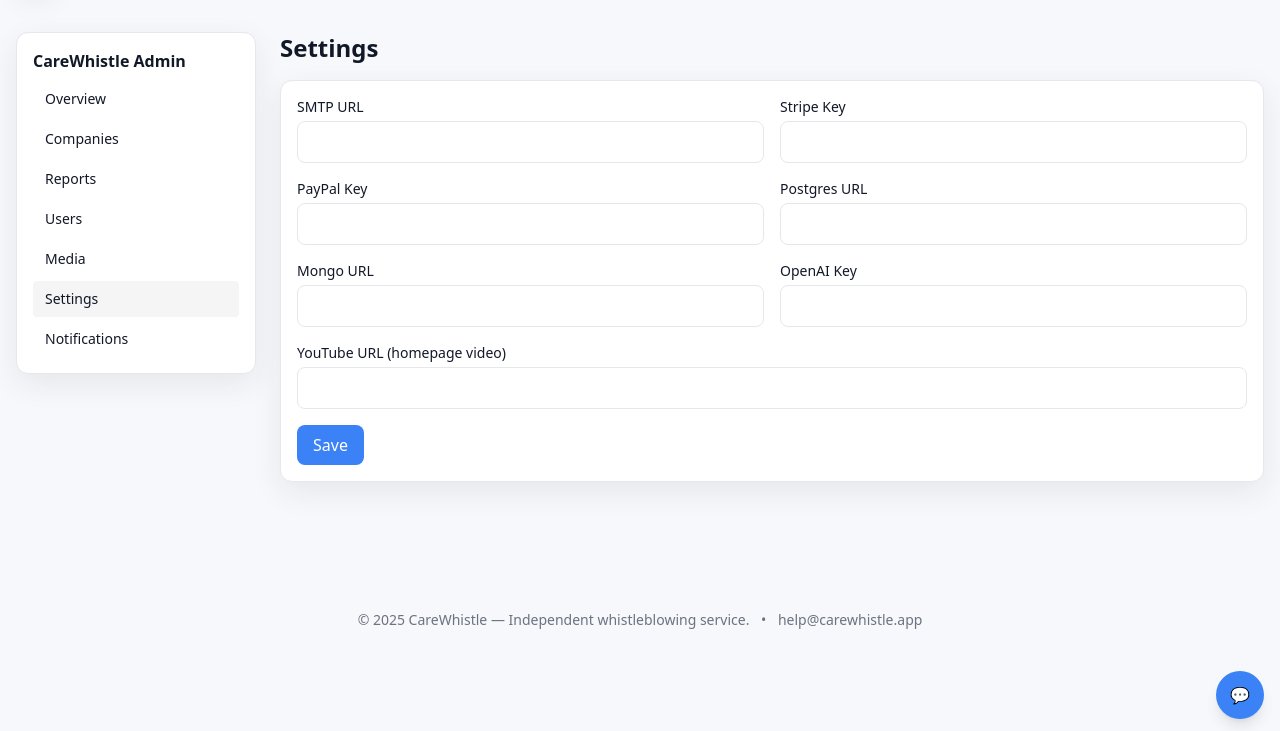
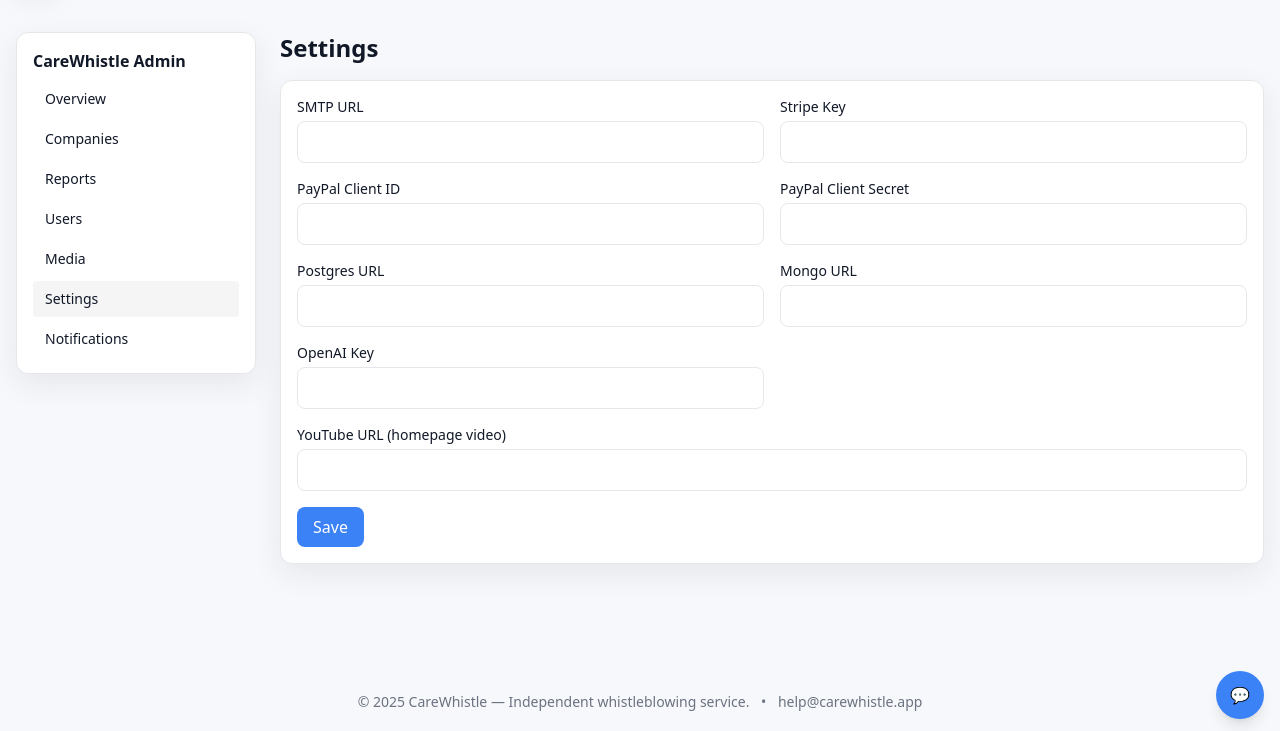
Before and after one commit to alijunaid21-coder/carewhistle-78-lite, a Flask app: page /admin/settings in a window 1280 px wide. Shown: the part 65-796 px from the top of the page. Run offline with Flask 3, Linux system fonts and the light colour scheme; the visitor is signed in with stand-in values (Sample User, id 1); data comes from the database, SQL or seed files in the repository; style sheets or scripts are compiled from the project's sources.

Commit message:
Allow admin to configure payment keys

```diff
--- a/app.py
+++ b/app.py
@@ -146,8 +146,14 @@ def init_db():
                       (rid,"rep","reporter","Hello, I want to remain anonymous.", now_iso()))
     # settings placeholders
     defaults = {
-      "smtp_url":"", "stripe_key":"", "paypal_key":"", "pg_url":"", "mongo_url":"",
-      "openai_key":"", "youtube_url":""
+      "smtp_url":"",
+      "stripe_key":"",
+      "paypal_client_id":"",
+      "paypal_client_secret":"",
+      "pg_url":"",
+      "mongo_url":"",
+      "openai_key":"",
+      "youtube_url":"",
     }
     for k,v in defaults.items():
         c.execute("INSERT OR IGNORE INTO settings(key,value,updated_at) VALUES(?,?,?)", (k,v,now_iso()))
@@ -205,6 +211,15 @@ def pricing(): return render_template("pricing.html", title="Plans & Pricing")
 
 @app.route("/checkout/stripe", methods=["POST"])
 def checkout_stripe():
+    if not stripe:
+        flash("Stripe integration not configured.", "warning")
+        return redirect(url_for("pricing"))
+
+    stripe.api_key = get_setting("stripe_key") or ""
+    if not stripe.api_key:
+        flash("Stripe key not configured.", "warning")
+        return redirect(url_for("pricing"))
+
     try:
         session_stripe = stripe.checkout.Session.create(
             payment_method_types=["card"],
@@ -231,6 +246,18 @@ def checkout_paypal():
     if not paypalrestsdk:
         flash("PayPal integration not configured.", "warning")
         return redirect(url_for("pricing"))
+
+    client_id = get_setting("paypal_client_id") or ""
+    client_secret = get_setting("paypal_client_secret") or ""
+    if not client_id or not client_secret:
+        flash("PayPal credentials not configured.", "warning")
+        return redirect(url_for("pricing"))
+
+    paypalrestsdk.configure({
+        "mode": "sandbox",  # change to live when ready
+        "client_id": client_id,
+        "client_secret": client_secret,
+    })
 
     payment = paypalrestsdk.Payment({
         "intent": "sale",
@@ -576,10 +603,28 @@ def media_file(filename):
 @role_required("admin")
 def admin_settings():
     if request.method=="POST":
-        for k in ["smtp_url","stripe_key","paypal_key","pg_url","mongo_url","openai_key","youtube_url"]:
+        for k in [
+            "smtp_url",
+            "stripe_key",
+            "paypal_client_id",
+            "paypal_client_secret",
+            "pg_url",
+            "mongo_url",
+            "openai_key",
+            "youtube_url",
+        ]:
             set_setting(k, request.form.get(k) or "")
         flash("Saved.","success"); return redirect(url_for("admin_settings"))
-    settings={k:get_setting(k) for k in ["smtp_url","stripe_key","paypal_key","pg_url","mongo_url","openai_key","youtube_url"]}
+    settings={k:get_setting(k) for k in [
+        "smtp_url",
+        "stripe_key",
+        "paypal_client_id",
+        "paypal_client_secret",
+        "pg_url",
+        "mongo_url",
+        "openai_key",
+        "youtube_url",
+    ]}
     return render_template("admin/settings.html", settings=settings)
 
 @app.route("/admin/notifications")
--- a/templates/admin/settings.html
+++ b/templates/admin/settings.html
@@ -3,7 +3,8 @@
 <form method="post" class="bg-white rounded-xl p-4 border shadow-glass grid md:grid-cols-2 gap-4">
   <div><label class="block text-sm mb-1">SMTP URL</label><input name="smtp_url" value="{{ settings.smtp_url or '' }}" class="w-full rounded-lg border px-3 py-2"></div>
   <div><label class="block text-sm mb-1">Stripe Key</label><input name="stripe_key" value="{{ settings.stripe_key or '' }}" class="w-full rounded-lg border px-3 py-2"></div>
-  <div><label class="block text-sm mb-1">PayPal Key</label><input name="paypal_key" value="{{ settings.paypal_key or '' }}" class="w-full rounded-lg border px-3 py-2"></div>
+  <div><label class="block text-sm mb-1">PayPal Client ID</label><input name="paypal_client_id" value="{{ settings.paypal_client_id or '' }}" class="w-full rounded-lg border px-3 py-2"></div>
+  <div><label class="block text-sm mb-1">PayPal Client Secret</label><input name="paypal_client_secret" value="{{ settings.paypal_client_secret or '' }}" class="w-full rounded-lg border px-3 py-2"></div>
   <div><label class="block text-sm mb-1">Postgres URL</label><input name="pg_url" value="{{ settings.pg_url or '' }}" class="w-full rounded-lg border px-3 py-2"></div>
   <div><label class="block text-sm mb-1">Mongo URL</label><input name="mongo_url" value="{{ settings.mongo_url or '' }}" class="w-full rounded-lg border px-3 py-2"></div>
   <div><label class="block text-sm mb-1">OpenAI Key</label><input name="openai_key" value="{{ settings.openai_key or '' }}" class="w-full rounded-lg border px-3 py-2"></div>
```
